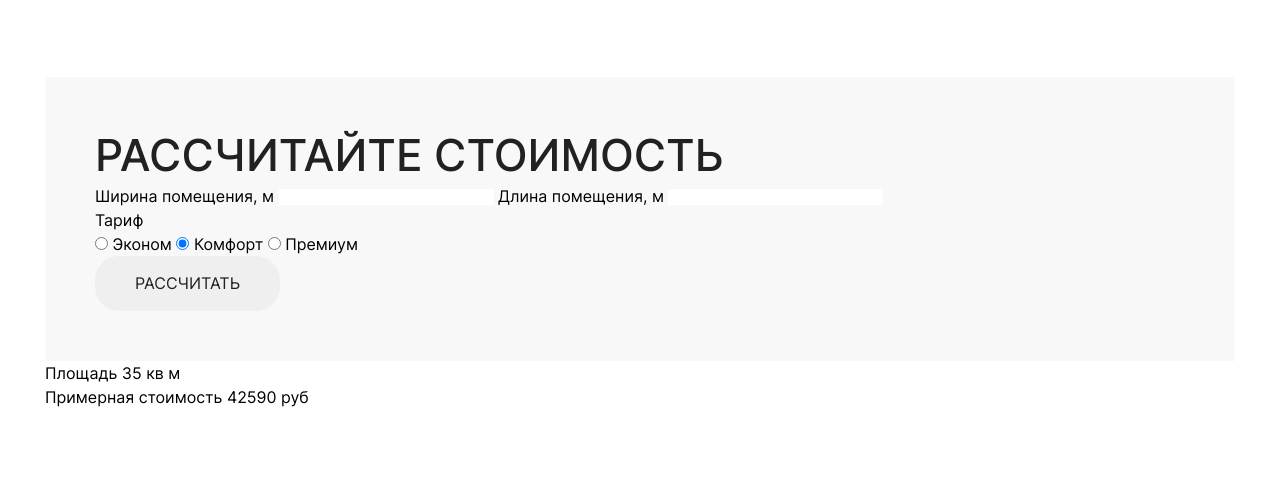
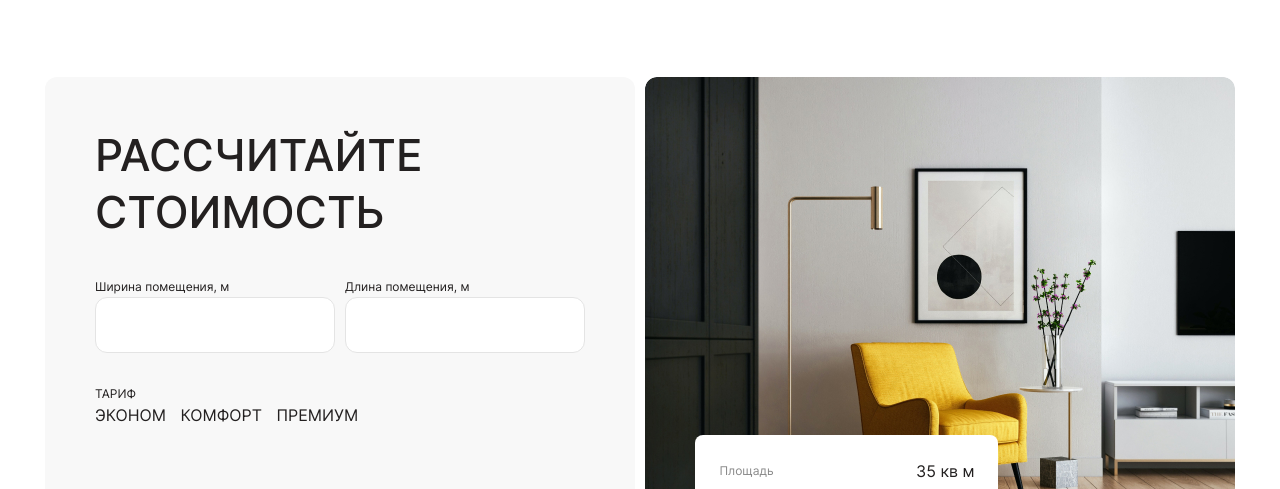
Before and after one commit to akrVin/warm_floor, a website built with webpack: page src/index.html in a window 1280 px wide. Shown: the part 990-1479 px from the top of the page. Built offline with nearby package versions, Linux system fonts and the light colour scheme.

Commit message:
styling block calc

```diff
--- a/src/index.html
+++ b/src/index.html
@@ -111,6 +111,7 @@
       <section class="calc">
 
         <div class="calc__container container">
+          <div class="calc__wrapper">
             <div class="calc__content content">
               <h2 class="calc__title title">Рассчитайте стоимость</h2>
               <form class="calc__form form">
@@ -118,7 +119,7 @@
                 <fieldset class="form__fieldset form__fieldset-input">
                   <label class="form__label form__fieldset-width">
                     <span class="form__text">Ширина помещения, м</span>
-                  <input class="form__input-number" type="number"name="width" required>
+                    <input class="form__input-number" type="number"name="width" required >
                   </label>
 
                   <label class="form__label form__fieldset-length">
@@ -157,6 +158,7 @@
               </form>
               <button class="form__button btn">Рассчитать</button>
             </div>
+
         <!-- ? ====== calc__img ======= -->
             <div class="calc__total">
               <div class="calc__result-wrapper">
@@ -185,6 +187,7 @@
 
 
                 </p>
+              </div>
             </div>
           </div>
         </div>
--- a/src/style/_button.scss
+++ b/src/style/_button.scss
@@ -4,5 +4,4 @@
   border-radius: 24px;
   @include font( 16px, 19px, $colorDark, $fontName, 400 );
   text-transform: uppercase;
-
 }
--- a/src/style/components/main/components/calc/calc.scss
+++ b/src/style/components/main/components/calc/calc.scss
@@ -5,44 +5,81 @@
   &__container {
   }
 
+  /* .calc__wrapper */
+
+  &__wrapper {
+    display: flex;
+  }
+
+
   /* .calc__content */
 
   &__content {
+    border-radius: 12px;
+    flex-basis: 50%;
+    margin-right: 10px;
   }
 
-  /* .calc__title */
+   /* .calc__title */
 
   &__title {
+    margin-bottom: 32px;
   }
 
   /* .calc__form */
 
   &__form {
+    width: 100%;
   }
 
   /* .calc__total */
 
   &__total {
+    position: relative;
+    flex-basis: 50%;
+    background-image: url('../../../../../img/rectangle_1.jpg');
+    border-radius: 12px;
   }
 
   /* .calc__result-wrapper */
 
   &__result-wrapper {
+    position: absolute;
+    bottom: 50px;
+    left: 50px;
+    width: 303px;
+    height: 112px;
+    background-color: $wight;
+    border-radius: 8px;
+    padding: 24px;
+
   }
 
   /* .calc__result */
 
   &__result {
+    display: flex;
+    align-items: center;
+    justify-content: space-between;
+    margin-bottom: 17px;
+    &:last-child {
+      margin-bottom: 0;
+    }
   }
 
   /* .calc__text */
 
   &__text {
+    @include fontProperties(12px, 400, 1.5, $grey, none);
+
+
   }
 
   /* .calc__result-text */
 
   &__result-text {
+    @include fontProperties(16px, 400, 1.5, $colorDark, none);
+    text-align: right;
   }
 }
 
@@ -56,26 +93,45 @@
   /* .form__fieldset-input */
 
   &__fieldset-input {
+    display: flex;
+    margin-bottom: 32px;
+    &:last-child {
+      margin-right: 0;
+    }
   }
 
   /* .form__label */
 
   &__label {
+    margin-right: 10px;
+    &:last-child {
+      margin-right: 0;
+    }
   }
 
   /* .form__fieldset-width */
 
   &__fieldset-width {
+    display: block;
+    @include fontProperties(16px, 400, 1.5, $colorDark, none);
   }
 
   /* .form__text */
 
   &__text {
+    @include fontProperties(12px, 400, 1.5, $colorDark, none);
   }
 
   /* .form__input-number */
 
   &__input-number {
+    display: block;
+    max-width: 240px;
+    @include fontProperties(16px, 400, 1.5, $colorDark, none);
+    padding: 15px 25px;
+    background: $wight;
+    border: 1px solid $lightGreyDarken;
+    border-radius: 12px;
   }
 
   /* .form__fieldset-length */
@@ -86,31 +142,52 @@
   /* .form__fieldset-tariff */
 
   &__fieldset-tariff {
+    margin-bottom: 65px;
   }
 
   /* .form__legend */
 
   &__legend {
+    @include fontProperties(12px, 400, 1.5, $colorDark, uppercase);
   }
 
   /* .form__label-ragio */
 
   &__label-ragio {
+
   }
 
   /* .form__label-radio-tariff */
 
   &__label-radio-tariff {
+    position: relative;
+    margin-right: 10px;
+    &:last-child {
+      margin-right: 0;
+    }
   }
 
   /* .form__input-radio */
 
   &__input-radio {
+    display: none;
+    &::before {
+      content: '';
+      // position: absolute;
+      // left: 0;
+      // top: 0;
+      // width: 24px;
+      // height: 24px;
+      // border-radius: 50%;
+      // border: 1px solid black;
+      // background-color: black;
+    }
   }
 
   /* .form__text-radio */
 
   &__text-radio {
+    @include fontProperties(16px, 400, 1.5, $colorDark, uppercase);
   }
 
   /* .form__label-radio */
@@ -121,7 +198,7 @@
   /* .form__button */
 
   &__button {
+    @include fontProperties(16px, 400, 1.3, $colorDark, uppercase);
+    background-color: $darkYellow;
   }
 }
-.btn {
-}
--- a/src/style/default/null.scss
+++ b/src/style/default/null.scss
@@ -6,6 +6,8 @@ nav,footer,header,main{display: block;width: 100%;height: 100%;}
 html,body{height:100%;width:100%;font-size:100%;line-height:1;-ms-text-size-adjust:100%;-moz-text-size-adjust:100%;-webkit-text-size-adjust:100%;}
 input,button,textarea{font-family:inherit;}
 input::-ms-clear{display: none;}
+input::-webkit-outer-spin-button,
+input::-webkit-inner-spin-button {-webkit-appearance:none;margin: 0;}
 button{cursor: pointer;}
 button::-moz-focus-inner{padding:0;border:0;}
 a,a:visited{text-decoration: none;}
```
Also changed, not shown: src/style/components/main/components/calc/content.scss (added). Lines whose indentation alone changed are shown as unchanged.
